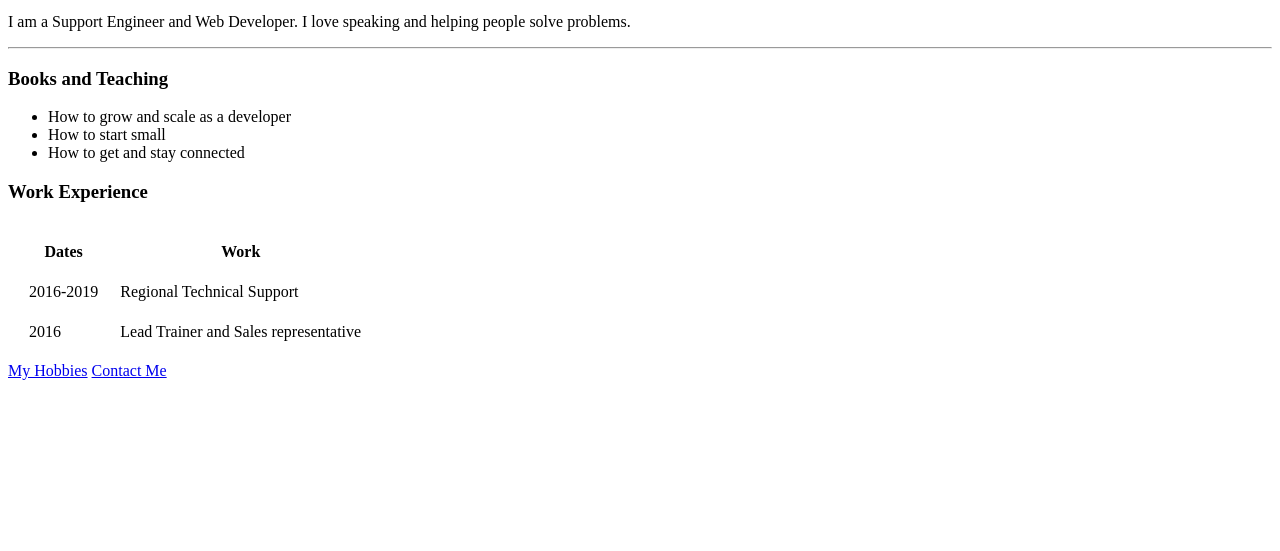
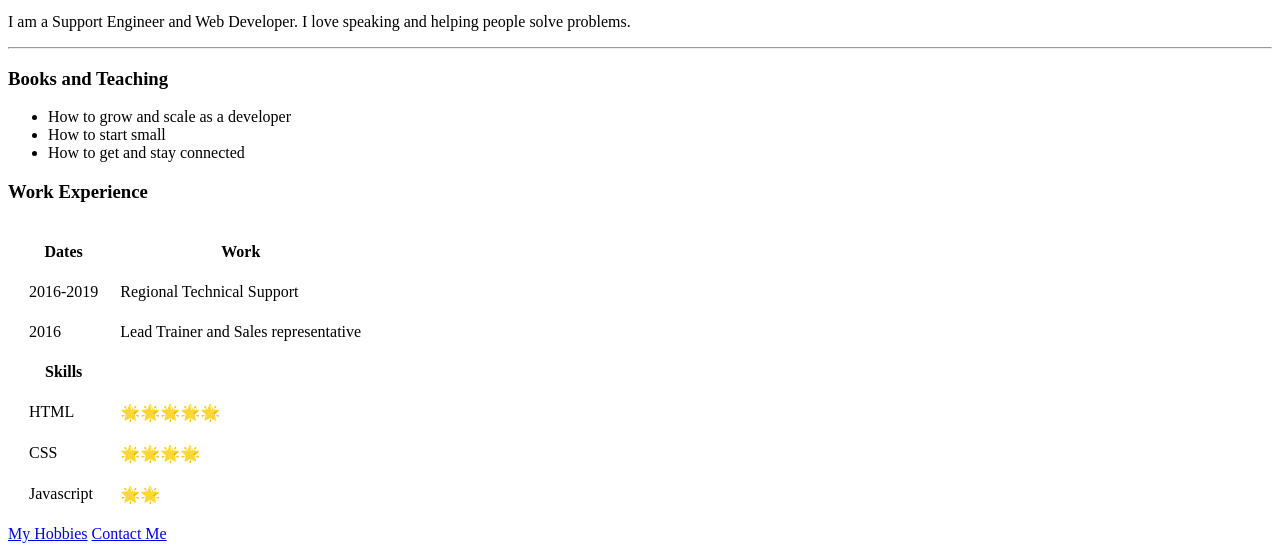
Before and after one commit to iamfredrickokereke/ZeroToMastery, a plain HTML site: page HTML-personal_website/index.html in a window 1280 px wide. Shown: the part 330-881 px from the top of the page. Before the commit the page ends 800 px from the top, so only its background shows below. Drawn offline with Linux system fonts and the light colour scheme.

Commit message:
create a personal html site

```diff
--- a/HTML-personal_website/index.html
+++ b/HTML-personal_website/index.html
@@ -33,7 +33,22 @@
 			<td>Lead Trainer and Sales representative</td>
 		</tr>
 	</tbody>
-	<tfoot></tfoot>
+	<tr>
+		<th>Skills</th>
+	</tr>
+
+	<tr>
+		<td>HTML</td>
+		<td>🌟🌟🌟🌟🌟</td>
+	</tr>
+	<tr>
+		<td>CSS</td>
+		<td>🌟🌟🌟🌟</td>
+	</tr>
+	<tr>
+		<td>Javascript</td>
+		<td>🌟🌟</td>
+	</tr>
 	</table>
 	<a href="hobbies.html">My Hobbies</a>
 	<a href="contact.html">Contact Me</a>
```
